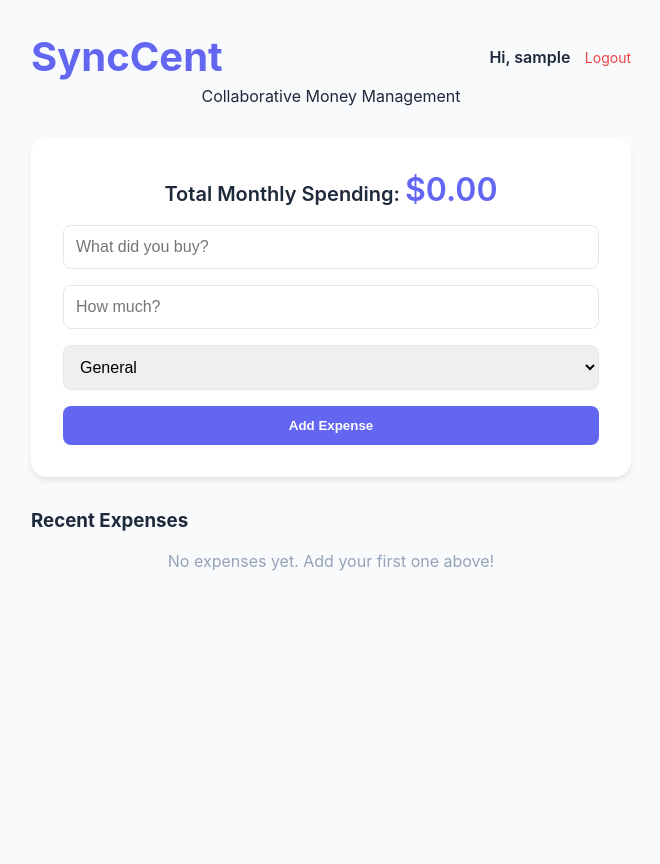
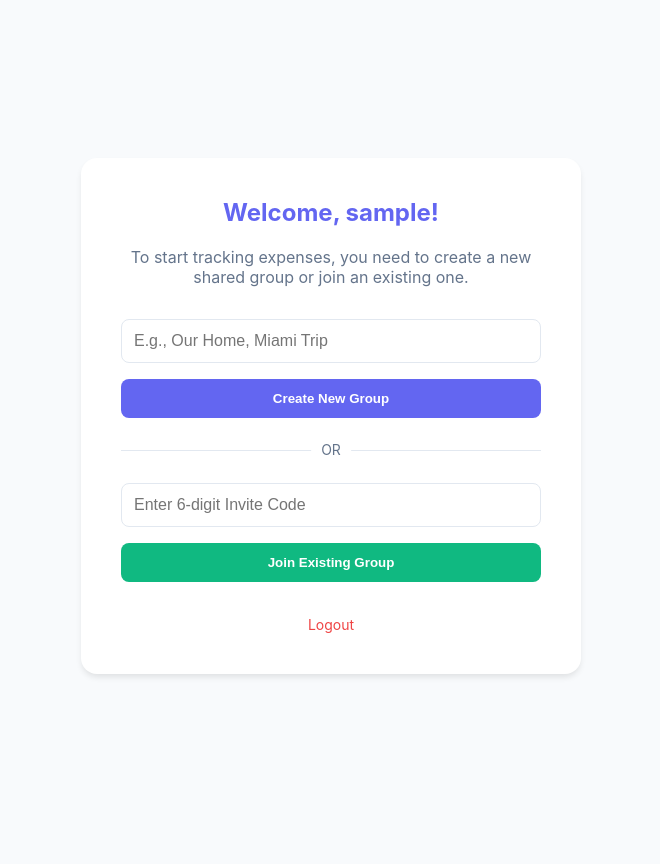
Before and after one commit to AzimPial/money-management-app, a Flask app: page / in a window 1280 px wide. Shown: the whole page, without its empty margins (309-969 px from the left). Before the commit the page ends 571 px from the top, so only its background shows below. Run offline with Flask 3, Linux system fonts and the light colour scheme; the visitor is signed in with stand-in values (Sample User, id 1).

Commit message:
Add Group creation, Invite Codes, and isolated expenses

```diff
--- a/app.py
+++ b/app.py
@@ -3,16 +3,19 @@ from functools import wraps
 import json
 import os
 import logging
+import random
+import string
+import uuid
 from werkzeug.security import generate_password_hash, check_password_hash
 
 app = Flask(__name__)
-app.secret_key = 'super_secret_key_for_demo' # Required for sessions
+app.secret_key = 'super_secret_key_for_demo'
 
-# Set up logging to catch errors
 logging.basicConfig(level=logging.INFO)
 
 DATA_FILE = 'expenses.json'
 USERS_FILE = 'users.json'
+GROUPS_FILE = 'groups.json'
 
 def load_data(filename):
     try:
@@ -34,7 +37,6 @@ def save_data(filename, data):
     except Exception as e:
         app.logger.error(f"Error saving {filename}: {e}")
 
-# Decorator to require login
 def login_required(f):
     @wraps(f)
     def decorated_function(*args, **kwargs):
@@ -42,6 +44,9 @@ def login_required(f):
             return redirect(url_for('login'))
         return f(*args, **kwargs)
     return decorated_function
+
+def generate_invite_code():
+    return ''.join(random.choices(string.ascii_uppercase + string.digits, k=6))
 
 @app.route('/login', methods=['GET', 'POST'])
 def login():
@@ -55,7 +60,6 @@ def login():
             return redirect(url_for('index'))
         else:
             return render_template('login.html', error="Invalid username or password")
-
     return render_template('login.html')
 
 @app.route('/register', methods=['POST'])
@@ -67,7 +71,7 @@ def register():
     if username in users:
         return render_template('login.html', error="Username already exists")
 
-    users[username] = {'password': generate_password_hash(password)}
+    users[username] = {'password': generate_password_hash(password), 'group_id': None}
     save_data(USERS_FILE, users)
     session['username'] = username
     return redirect(url_for('index'))
@@ -77,43 +81,104 @@ def logout():
     session.pop('username', None)
     return redirect(url_for('login'))
 
+@app.route('/create_group', methods=['POST'])
+@login_required
+def create_group():
+    group_name = request.form.get('group_name')
+    if group_name:
+        groups = load_data(GROUPS_FILE)
+        group_id = str(uuid.uuid4())
+        invite_code = generate_invite_code()
+
+        groups[group_id] = {
+            'name': group_name,
+            'invite_code': invite_code,
+            'members': [session['username']]
+        }
+        save_data(GROUPS_FILE, groups)
+
+        users = load_data(USERS_FILE)
+        users[session['username']]['group_id'] = group_id
+        save_data(USERS_FILE, users)
+
+    return redirect(url_for('index'))
+
+@app.route('/join_group', methods=['POST'])
+@login_required
+def join_group():
+    invite_code = request.form.get('invite_code')
+    groups = load_data(GROUPS_FILE)
+
+    for gid, gdata in groups.items():
+        if gdata['invite_code'] == invite_code.upper():
+            users = load_data(USERS_FILE)
+            users[session['username']]['group_id'] = gid
+            save_data(USERS_FILE, users)
+
+            # Add to group members if not already there
+            if session['username'] not in gdata['members']:
+                gdata['members'].append(session['username'])
+                save_data(GROUPS_FILE, groups)
+
+            return redirect(url_for('index'))
+
+    return render_template('group_setup.html', username=session['username'], error="Invalid Invite Code")
+
 @app.route('/')
 @login_required
 def index():
-    try:
-        expenses = load_data(DATA_FILE)
-        total = 0
-        for e in expenses:
-            try:
-                total += float(e.get('amount', 0))
-            except (ValueError, TypeError):
-                continue
-        return render_template('index.html', expenses=expenses, total=total, username=session['username'])
-    except Exception as e:
-        app.logger.error(f"Index page error: {e}")
-        return "Internal Server Error", 500
+    users = load_data(USERS_FILE)
+    username = session['username']
+    group_id = users.get(username, {}).get('group_id')
+
+    if not group_id:
+        return render_template('group_setup.html', username=username)
+
+    groups = load_data(GROUPS_FILE)
+    group_data = groups.get(group_id, {})
+
+    all_expenses = load_data(DATA_FILE)
+    # Filter expenses by group_id
+    group_expenses = [e for e in all_expenses if e.get('group_id') == group_id]
+
+    total = 0
+    for e in group_expenses:
+        try:
+            total += float(e.get('amount', 0))
+        except (ValueError, TypeError):
+            continue
+
+    return render_template('index.html',
+                           expenses=group_expenses,
+                           total=total,
+                           username=username,
+                           group_name=group_data.get('name', 'My Group'),
+                           invite_code=group_data.get('invite_code', 'N/A'))
 
 @app.route('/add', methods=['POST'])
 @login_required
 def add_expense():
-    try:
-        description = request.form.get('description')
-        amount = request.form.get('amount')
-        category = request.form.get('category')
+    users = load_data(USERS_FILE)
+    group_id = users.get(session['username'], {}).get('group_id')
 
-        if description and amount:
-            expenses = load_data(DATA_FILE)
-            expenses.append({
-                'description': description,
-                'amount': amount,
-                'category': category or 'General',
-                'paid_by': session['username']
-            })
-            save_data(DATA_FILE, expenses)
+    if not group_id:
         return redirect(url_for('index'))
-    except Exception as e:
-        app.logger.error(f"Add expense error: {e}")
-        return redirect(url_for('index'))
+
+    description = request.form.get('description')
+    amount = request.form.get('amount')
+    category = request.form.get('category')
+
+    if description and amount:
+        expenses = load_data(DATA_FILE)
+        expenses.append({
+            'group_id': group_id,
+            'description': description,
+            'amount': amount,
+            'category': category or 'General',
+            'paid_by': session['username']
+        })
+        save_data(DATA_FILE, expenses)
+    return redirect(url_for('index'))
 
 if __name__ == '__main__':
     app.run(debug=True, port=5001)
--- /dev/null
+++ b/templates/group_setup.html
@@ -0,0 +1,129 @@
+<!DOCTYPE html>
+<html lang="en">
+<head>
+    <meta charset="UTF-8">
+    <meta name="viewport" content="width=device-width, initial-scale=1.0">
+    <title>SyncCent - Setup Group</title>
+    <style>
+        :root {
+            --primary: #6366f1;
+            --bg: #f8fafc;
+            --card: #ffffff;
+            --text: #1e293b;
+        }
+
+        body {
+            font-family: 'Inter', -apple-system, sans-serif;
+            background-color: var(--bg);
+            color: var(--text);
+            margin: 0;
+            padding: 2rem;
+            display: flex;
+            justify-content: center;
+            align-items: center;
+            min-height: 100vh;
+        }
+
+        .container {
+            width: 100%;
+            max-width: 500px;
+        }
+
+        .card {
+            background: var(--card);
+            padding: 2.5rem;
+            border-radius: 1rem;
+            box-shadow: 0 4px 6px -1px rgb(0 0 0 / 0.1);
+            margin-bottom: 2rem;
+            text-align: center;
+        }
+
+        h2 {
+            color: var(--primary);
+            margin-top: 0;
+        }
+
+        form {
+            display: flex;
+            flex-direction: column;
+            gap: 1rem;
+            margin-top: 1.5rem;
+        }
+
+        input {
+            padding: 0.75rem;
+            border: 1px solid #e2e8f0;
+            border-radius: 0.5rem;
+            font-size: 1rem;
+        }
+
+        button {
+            background-color: var(--primary);
+            color: white;
+            padding: 0.75rem;
+            border: none;
+            border-radius: 0.5rem;
+            font-weight: 600;
+            cursor: pointer;
+            transition: opacity 0.2s;
+        }
+
+        button:hover {
+            opacity: 0.9;
+        }
+
+        .divider {
+            margin: 2rem 0;
+            border-top: 1px solid #e2e8f0;
+            position: relative;
+        }
+
+        .divider span {
+            background: var(--card);
+            padding: 0 10px;
+            position: absolute;
+            top: -10px;
+            left: 50%;
+            transform: translateX(-50%);
+            color: #64748b;
+            font-size: 0.875rem;
+        }
+
+        .error {
+            color: #ef4444;
+            font-size: 0.875rem;
+            margin-bottom: 1rem;
+        }
+    </style>
+</head>
+<body>
+    <div class="container">
+        <div class="card">
+            <h2>Welcome, {{ username }}!</h2>
+            <p style="color: #64748b; margin-bottom: 2rem;">To start tracking expenses, you need to create a new shared group or join an existing one.</p>
+
+            {% if error %}
+            <div class="error">{{ error }}</div>
+            {% endif %}
+
+            <!-- Create Group -->
+            <form action="/create_group" method="POST">
+                <input type="text" name="group_name" placeholder="E.g., Our Home, Miami Trip" required>
+                <button type="submit">Create New Group</button>
+            </form>
+
+            <div class="divider"><span>OR</span></div>
+
+            <!-- Join Group -->
+            <form action="/join_group" method="POST">
+                <input type="text" name="invite_code" placeholder="Enter 6-digit Invite Code" required>
+                <button type="submit" style="background-color: #10b981;">Join Existing Group</button>
+            </form>
+
+            <div style="margin-top: 2rem;">
+                <a href="/logout" style="color: #ef4444; text-decoration: none; font-size: 0.875rem;">Logout</a>
+            </div>
+        </div>
+    </div>
+</body>
+</html>
--- a/templates/index.html
+++ b/templates/index.html
@@ -126,13 +126,13 @@
     <div class="container">
         <header>
             <div style="display: flex; justify-content: space-between; align-items: center;">
-                <h1 style="margin: 0;">SyncCent</h1>
+                <h1 style="margin: 0;">{{ group_name }}</h1>
                 <div style="text-align: right;">
                     <span style="font-weight: 600; margin-right: 10px;">Hi, {{ username }}</span>
                     <a href="/logout" style="color: #ef4444; text-decoration: none; font-size: 0.875rem;">Logout</a>
                 </div>
             </div>
-            <p style="margin-top: 5px;">Collaborative Money Management</p>
+            <p style="margin-top: 5px; color: #64748b;">Invite Code: <strong style="color: var(--text);">{{ invite_code }}</strong></p>
         </header>
 
         <div class="card">
```
Also changed, not shown: 1 other file.
